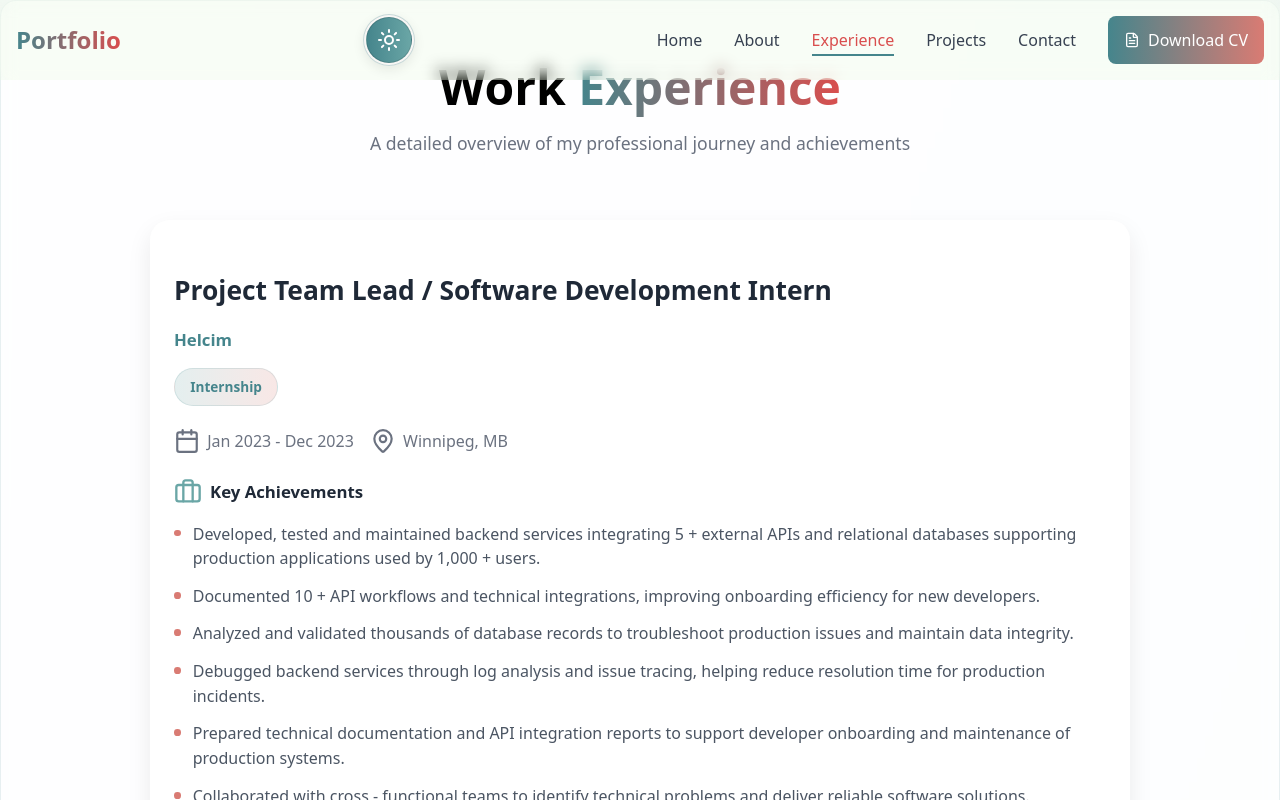
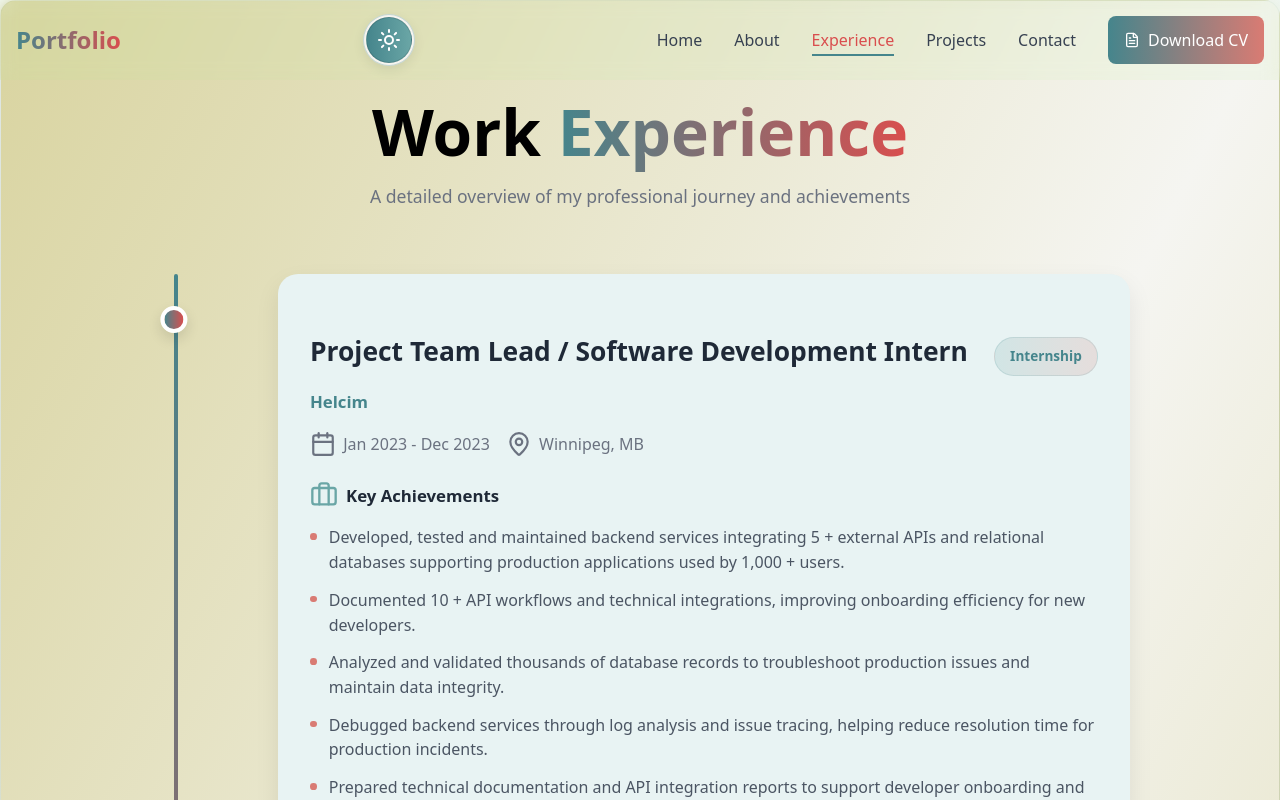
Before and after one commit to Emya101/Personal-Portfolio, a React (Vite) app: page /experience in a window 1280 px wide. Shown: the top 800 px of the page. Built offline with nearby package versions, Linux system fonts and the light colour scheme.

Commit message:
Made the page responsive across all screen sizes and also made the design more coherrent with the rest of the pages

```diff
--- a/src/Components/Experience.jsx
+++ b/src/Components/Experience.jsx
@@ -89,6 +89,17 @@ export function Experience() {
         }
     });
 
+    const dotVariants = {
+        initial: {
+            scale: 1,
+            boxShadow: "0 0 0 rgba(0,0,0,0)"
+        },
+        hover: {
+            scale: 1.15,
+            boxShadow: "0 0 12px rgba(217,78,78,0.35)"
+        }
+    };
+
     return (
         <div className={styles.experiencePage}>
             <motion.div
@@ -116,19 +127,20 @@ export function Experience() {
                 whileInView="visible"
                 viewport={{ once: true, amount: 0.15 }}
             >
-                <div className={styles.verticalLine}></div>
 
                 <div className={styles.timelineList}>
                     {experience.map((exp, index) => (
                         <motion.div
                             key={index}
                             variants={itemAnimSettings({ x: -26, duration: 0.55 })}
-                            whileHover={{ scale: 1.01, y: -4 }}
                             className={styles.timelineItem}
                         >
-                            <div className={styles.timelineDot}></div>
 
-                            <div className={styles.experienceCard}>
+                            <motion.div
+                                className={styles.experienceCard}
+                                whileHover={{ scale: 1.01, y: -4 }}
+                                transition={{ duration: 0.1 }}
+                            >
                                 <div className={styles.cardTop}>
                                     <div className={styles.sectionTop}>
                                         <h3 className={styles.position}>{exp.position}</h3>
@@ -182,7 +194,7 @@ export function Experience() {
                                         ))}
                                     </div>
                                 </div>
-                            </div>
+                            </motion.div>
 
                         </motion.div>
                     ))}
@@ -211,7 +223,7 @@ export function Experience() {
                             className={styles.awardCard}
                         >
                             <div className={styles.awardIconWrap}>
-                                <achievement.icon size={30}/>
+                                <achievement.icon size={30} />
                             </div>
 
                             <h3 className={styles.awardName}>{achievement.title}</h3>
--- a/src/Components/Experience.module.css
+++ b/src/Components/Experience.module.css
@@ -1,15 +1,15 @@
 .experiencePage {
-    background: rgba(255, 255, 255, 0.82);
-    backdrop-filter: blur(8px);
+    background: linear-gradient(to bottom right, #d9d4a0, #f5f5f1, #d9d4a0);
     border: 1px solid rgba(69, 133, 140, 0.12);
     border-radius: 1rem;
-    padding: 1.75rem;
+    padding: 2rem 1.25rem;
     box-shadow: 0 8px 20px rgba(0, 0, 0, 0.06);
     transition: all 0.3s ease;
 }
 
 .header {
     text-align: center;
+    margin-top: 4rem;
     margin-bottom: 4rem;
 }
 
@@ -57,7 +57,7 @@
 }
 
 .experienceCard {
-    background: white;
+    background: #e8f3f3;
     border-radius: 1.25rem;
     padding: 1.5rem;
     box-shadow: 0 10px 24px rgba(0, 0, 0, 0.08);
@@ -72,8 +72,8 @@
 .cardTop {
     display: flex;
     flex-direction: column;
-    gap: 0.85rem;
-    margin-bottom: 1.35rem;
+    gap: 1rem;
+    margin-bottom: 1rem;
 }
 
 .sectionTop {
@@ -219,7 +219,7 @@
     box-shadow: 0px 20px 32px rgba(0, 0, 0, 0.12);
 }
 
-.awardIconWrap{
+.awardIconWrap {
     background: linear-gradient(to right, #6AA6A6, #D97B73);
     display: inline-flex;
     align-items: center;
@@ -230,18 +230,122 @@
     color: white;
 }
 
-.awardName{
+.awardName {
     font-size: 1.2rem;
     margin-bottom: 0.5rem;
 }
 
-.awardYear{
-    color:#f7b8aa;
+.awardYear {
+    color: #f7b8aa;
     font-size: 1.2rem;
     margin-bottom: 0.5rem;
 }
 
-.awardDescription{
+.awardDescription {
     font-size: 0.95rem;
     color: white;
 }
+
+@media (min-width:768px) {
+    .title {
+        font-size: 4rem;
+    }
+
+    .experienceCard {
+        padding: 2rem;
+    }
+
+    .cardTop {
+        flex-direction: row;
+        justify-content: space-between;
+        align-items: baseline;
+    }
+
+    .awardsGrid {
+        grid-template-columns: repeat(3, 1fr);
+    }
+}
+
+@media(min-width:1024px) {
+    .timelineSection {
+        padding-left: 0;
+    }
+
+    .timelineList {
+        position: relative;
+    }
+
+    .timelineList::before {
+        content: "";
+        position: absolute;
+        left: 1.5rem;
+        top: 0;
+        bottom: 0;
+        width: 4px;
+        background: linear-gradient(to bottom, #45858C, #D94E4E);
+        border-radius: 50px;
+    }
+
+    .timelineItem {
+        position: relative;
+        padding-left: 4rem;
+    }
+
+    .timelineItem::before {
+        content: "";
+        position: absolute;
+        left: 1.5rem;
+        top: 2rem;
+        width: 1.2rem;
+        height: 1.2rem;
+        background: linear-gradient(to right, #45858C, #D94E4E);
+        border-radius: 50%;
+        border: 4px solid white;
+        box-shadow: 0 6px 14px rgba(0, 0, 0, 0.12);
+        transform: translateX(-50%);
+        transition: transform 0.2s ease, box-shadow 0.2s ease;
+        z-index: 2;
+    }
+
+    .timelineItem:hover::before {
+        transform: translateX(-50%) scale(1.15);
+        box-shadow: 0 0 12px rgba(217, 78, 78, 0.35);
+    }
+
+    .verticalLine {
+        display: block;
+        position: absolute;
+        left: 1.5rem;
+        width: 4px;
+        top: 0;
+        bottom: 0;
+        background: linear-gradient(to bottom, #45858C, #D94E4E);
+        border-radius: 50px;
+    }
+
+    .timelineDot {
+        display: block;
+        position: absolute;
+        left: 1.5rem;
+        top: 2rem;
+        width: 1.2rem;
+        height: 1.2rem;
+        background: linear-gradient(to right, #45858C, #D94E4E);
+        border-radius: 50%;
+        border: 4px solid white;
+        box-shadow: 0 6px 14px rgba(0, 0, 0, 0.12);
+    }
+
+    .experienceCard {
+        margin-left: 4rem;
+    }
+
+    .awardsGrid {
+        display: grid;
+        grid-template-columns: repeat(3, 1fr);
+        gap: 1.5rem;
+        width: min(100%, 1100px);
+        align-items: stretch;
+        margin: 0 auto;
+    }
+}
--- a/src/Components/Navigation.module.css
+++ b/src/Components/Navigation.module.css
@@ -190,7 +190,7 @@
     color:#D94E4E;
 }
 
-@media (min-width: 768px){
+@media (min-width: 1024px){
     .navInner {
         height: 5rem;
     }
```
